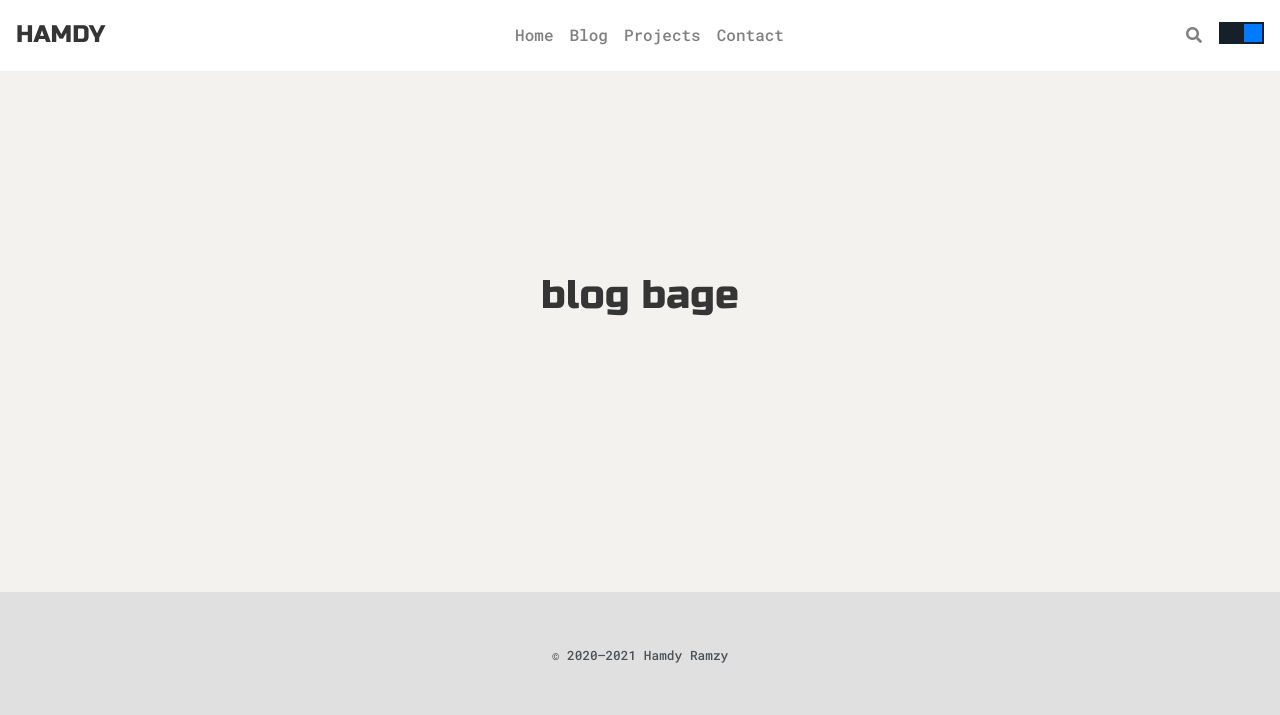
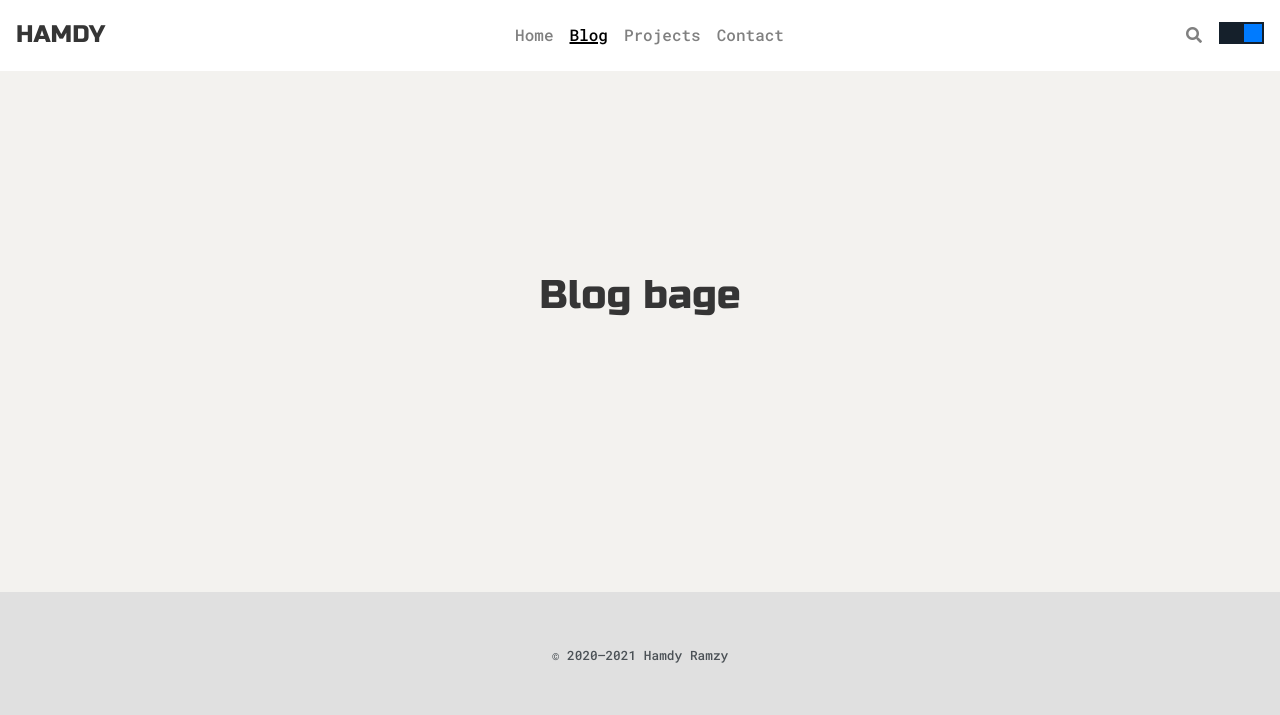
Before and after one commit to HamdyRamzy/portfolio-website, a Django app: page /blog/ in a window 1280 px wide. Shown: the top 715 px of the page. Run offline with Django 3.2, Linux system fonts and the light colour scheme; some libraries are stand-ins or nearby versions.

Commit message:
Added under line feature for active template

```diff
--- a/HamdyRamzy/views.py
+++ b/HamdyRamzy/views.py
@@ -4,18 +4,18 @@ from django.shortcuts import render
 #Render base page
 def base(request):
     #Base logic
-    return render(request, 'base.html')
+    return render(request, 'base.html',{'home_page': 'active'})
 
 def projects(request):
     #Projects page logic
-    return render(request, 'projects.html')
+    return render(request, 'projects.html', {'projects_page': 'active'})
 
 
 def blog(request):
     #Blog page logic
-    return render(request, 'blog.html')
+    return render(request, 'blog.html', {'blog_page': 'active'})
 
 
 def contact(request):
     #Contact page logic
-    return render(request, 'contact.html')
+    return render(request, 'contact.html', {'contact_page': 'active'})
--- a/static/css/default.css
+++ b/static/css/default.css
@@ -13,6 +13,7 @@
 	--navLinkHoverColor:rgb(0, 0, 0);
 	--navbarIconColor:#4b5156;
 	--modalBackgroundColor:#fff;
+	--aciveNavLinkColor:#000;
 }
 /*End light theme*/
 
@@ -33,6 +34,7 @@
     --navLinkHoverColor: rgb(255, 255, 255);
     --navbarIconColor: #fff;
 	--modalBackgroundColor:#161b22;
+	--aciveNavLinkColor:#fff;
 }
 /*End dark theme*/
 
@@ -69,7 +71,11 @@ p, li, span, label, input, textarea, small{
 	color:var(--navLinkColor);
 }
 .navbar-light .navbar-nav .nav-link:hover{
-	color:var(---navLinkHoverColor);
+	color:var(--navLinkHoverColor);
+}
+.navbar-light .navbar-nav .active>.nav-link, .navbar-light .navbar-nav .nav-link.active, .navbar-light .navbar-nav .nav-link.show, .navbar-light .navbar-nav .show>.nav-link {
+    color: var(--aciveNavLinkColor);
+	text-decoration: underline solid 2px;
 }
 .nav-icon{
 	color: var(--navbarIconColor);
--- a/templates/base.html
+++ b/templates/base.html
@@ -27,10 +27,10 @@
         </button>
         <div class="collapse navbar-collapse" id="navbar">
                 <ul class="navbar-nav ml-auto">
-                    <li class="nav-item"><a class="nav-link" href="/">Home</a></li>
-                    <li class="nav-item"><a class="nav-link" href="/blog">Blog</a></li>
-                    <li class="nav-item"><a class="nav-link" href="/projects">Projects</a></li>
-                    <li class="nav-item"><a class="nav-link" href="/contact">Contact</a></li>
+                    <li class="nav-item {{home_page}}"><a class="nav-link" href="/">Home</a></li>
+                    <li class="nav-item {{blog_page}}"><a class="nav-link" href="/blog">Blog</a></li>
+                    <li class="nav-item {{projects_page}}"><a class="nav-link" href="/projects">Projects</a></li>
+                    <li class="nav-item {{contact_page}}"><a class="nav-link" href="/contact">Contact</a></li>
                 </ul>
                 <ul class="navbar-nav ml-auto">
                     <li class="nav-item"><a  type="button" data-toggle="modal" data-target="#searchBar"  class="nav-link ml-auto"><i class="fas fa-search width-25"></i></a></li>
@@ -60,7 +60,7 @@
                 <div class="col-lg-4 col-md-4 col-sm-12 infoContainer">
                     <div class="info">
                         <h2>Hamdy Ramzy</h2>
-                        <p>Full stack web developer</p>
+                        <p>Software developer</p>
                         <div class="social">
                             <a href="#"><i class="fab fa-facebook"></i></a>
                             <a href="#"><i class="fab fa-linkedin"></i></a>
@@ -82,7 +82,9 @@
                     <div class="card">
                         <div class="card-body">
                             <h5 class="h5-card-head">About me</h5>
-                            <p>Write a brief intro about yourself. It's a good idea to include your personal interests and hobbies as well.  Aenean massa.</p>
+                            <p>
+                                I'm a python developer using native python & Django framework, I'm ready to gain more experience as a Django web developer and currently, I'm working with flutter as a mobile applications framework.
+                            </p>
                         </div>
                     </div>
                     <div class="card">
--- a/templates/blog.html
+++ b/templates/blog.html
@@ -6,7 +6,7 @@
 <body>
   {% block body %}
 <div class="" style="padding: 200px; text-align:center;">
-  <h1>blog bage</h1>
+  <h1>Blog bage</h1>
 </div>
   {% endblock %}
 
--- a/templates/contact.html
+++ b/templates/contact.html
@@ -6,7 +6,7 @@
 <body>
   {% block body %}
 <div class="" style="padding: 200px; text-align:center;">
-  <h1>contact page</h1>
+  <h1>Contact page</h1>
 </div>
   {% endblock %}
 
--- a/templates/projects.html
+++ b/templates/projects.html
@@ -6,7 +6,7 @@
 <body>
   {% block body %}
 <div class="" style="padding: 200px; text-align:center;">
-  <h1>projects page</h1>
+  <h1>Projects page</h1>
 </div>
   {% endblock %}
 
```
